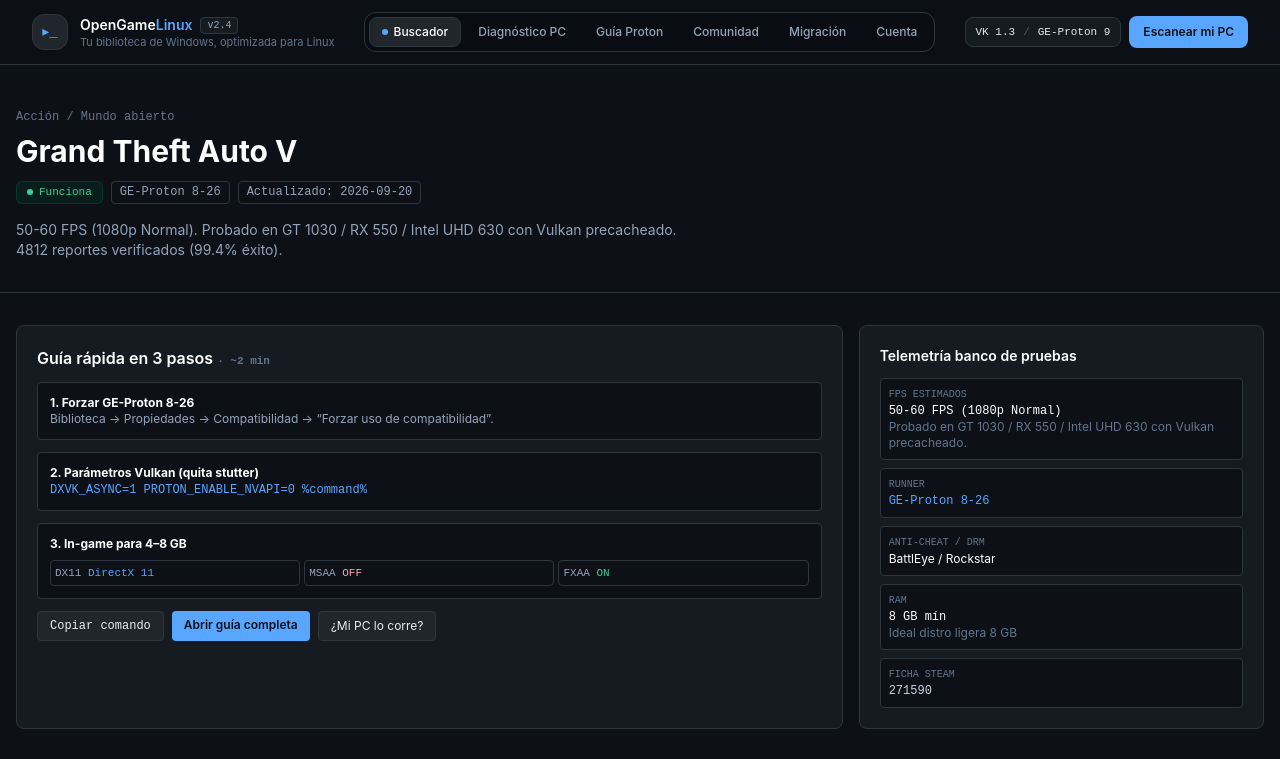
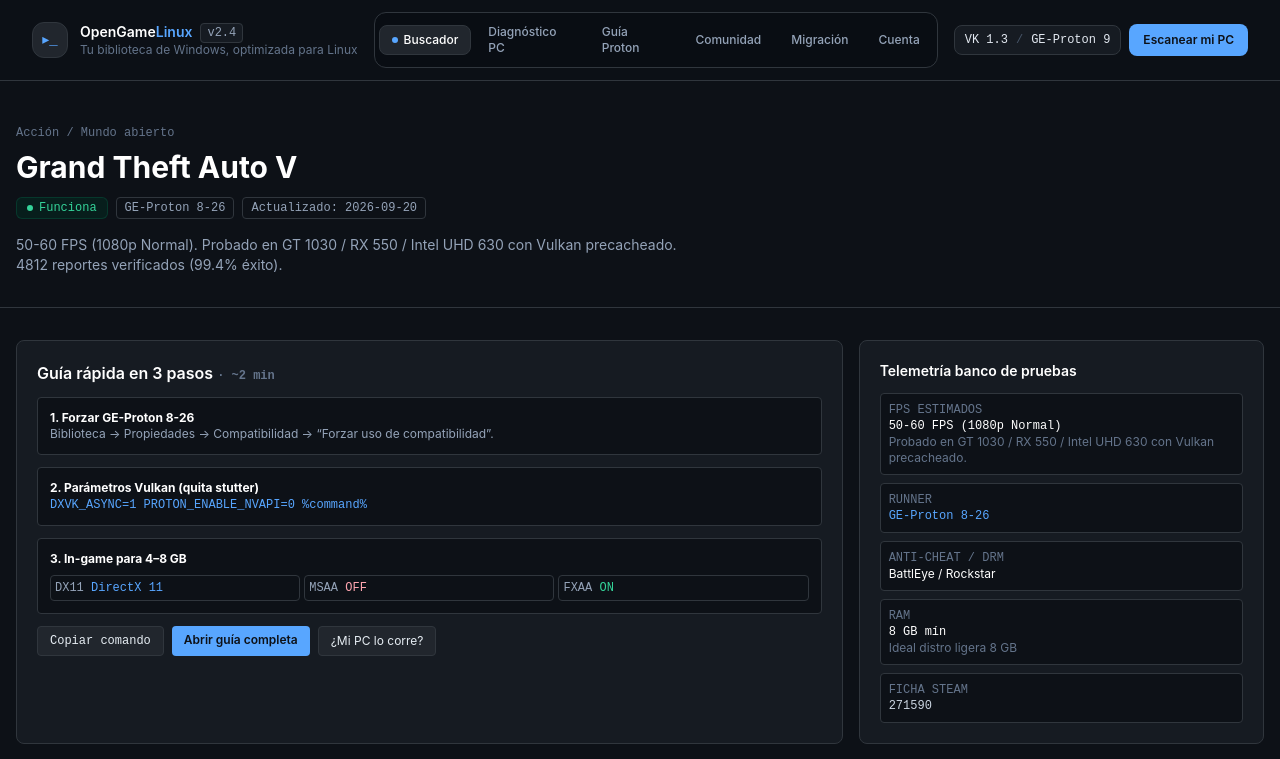
Before and after one commit to SePuLvEdA22/opengame-linux, a Next.js app: page /juegos/1 in a window 1280 px wide. Shown: the top 759 px of the page. Built offline with nearby package versions, Linux system fonts and the light colour scheme.

Commit message:
Bloque 3: micro-labels a text-xs + hero balance/pretty

```diff
--- a/src/app/adopcion/page.tsx
+++ b/src/app/adopcion/page.tsx
@@ -18,7 +18,7 @@
             <article key={d.id} className="steel-card rounded-xl p-5">
               <h2 className="font-semibold text-white">{d.nombre} <span className="font-mono text-xs text-primary">{d.edicion}</span></h2>
               <p className="text-xs text-slate-400 mt-2">{d.descripcion}</p>
-              <p className="font-mono text-[11px] text-emerald-400 mt-2">{d.driverNota} · Mín. {d.ramMinGb} GB</p>
+              <p className="font-mono text-xs text-emerald-400 mt-2">{d.driverNota} · Mín. {d.ramMinGb} GB</p>
             </article>
           ))}
         </div>
--- a/src/app/juegos/[id]/page.tsx
+++ b/src/app/juegos/[id]/page.tsx
@@ -36,12 +36,12 @@
         </section>
         <div className="max-w-7xl mx-auto px-4 py-8 grid grid-cols-1 lg:grid-cols-3 gap-4">
           <div className="lg:col-span-2 steel-card rounded-lg p-5">
-            <h2 className="font-semibold text-white">Guía rápida en 3 pasos <span className="font-mono text-[11px] text-slate-500">· ~2 min</span></h2>
+            <h2 className="font-semibold text-white">Guía rápida en 3 pasos <span className="font-mono text-xs text-slate-500">· ~2 min</span></h2>
             <ol className="text-xs text-slate-400 mt-3 space-y-3 list-none">
               <li className="bg-background border border-outline rounded p-3"><strong className="text-white">1. Forzar {game.protonVersion}</strong><br />Biblioteca → Propiedades → Compatibilidad → “Forzar uso de compatibilidad”.</li>
               <li className="bg-background border border-outline rounded p-3"><strong className="text-white">2. Parámetros Vulkan (quita stutter)</strong><br /><code className="font-mono text-primary break-all">{game.envVars || "(nativo, sin parámetros)"}</code></li>
               <li className="bg-background border border-outline rounded p-3"><strong className="text-white">3. In-game para 4–8 GB</strong>
-                <span className="grid grid-cols-3 gap-1 mt-2 font-mono text-[11px]">
+                <span className="grid grid-cols-3 gap-1 mt-2 font-mono text-xs">
                   <span className="border border-outline rounded p-1">DX11 <em className="text-primary not-italic">DirectX 11</em></span>
                   <span className="border border-outline rounded p-1">MSAA <em className="text-rose-300 not-italic">OFF</em></span>
                   <span className="border border-outline rounded p-1">FXAA <em className="text-emerald-400 not-italic">ON</em></span>
@@ -59,11 +59,11 @@
           <aside className="steel-card rounded-lg p-5">
             <h2 className="font-semibold text-sm text-white">Telemetría banco de pruebas</h2>
             <dl className="mt-3 space-y-2 text-xs">
-              <div className="bg-background border border-outline rounded p-2"><dt className="font-mono text-[10px] text-slate-500">FPS ESTIMADOS</dt><dd className="font-mono text-white">{game.fpsEstimado}</dd><dd className="text-slate-500">{game.fpsDetalle}</dd></div>
-              <div className="bg-background border border-outline rounded p-2"><dt className="font-mono text-[10px] text-slate-500">RUNNER</dt><dd className="font-mono text-primary">{game.protonVersion}</dd></div>
-              <div className="bg-background border border-outline rounded p-2"><dt className="font-mono text-[10px] text-slate-500">ANTI-CHEAT / DRM</dt><dd className="text-white">{game.anticheat ?? "—"} / {game.drm ?? "—"}</dd></div>
-              <div className="bg-background border border-outline rounded p-2"><dt className="font-mono text-[10px] text-slate-500">RAM</dt><dd className="font-mono text-white">{game.reqMinRamGb} GB mín</dd><dd className="text-slate-500">Ideal distro ligera 8 GB</dd></div>
-              <div className="bg-background border border-outline rounded p-2"><dt className="font-mono text-[10px] text-slate-500">FICHA STEAM</dt><dd className="font-mono text-slate-300">{game.steamAppid ?? "Sin ficha (solo launcher externo)"}</dd></div>
+              <div className="bg-background border border-outline rounded p-2"><dt className="font-mono text-xs text-slate-500">FPS ESTIMADOS</dt><dd className="font-mono text-white">{game.fpsEstimado}</dd><dd className="text-slate-500">{game.fpsDetalle}</dd></div>
+              <div className="bg-background border border-outline rounded p-2"><dt className="font-mono text-xs text-slate-500">RUNNER</dt><dd className="font-mono text-primary">{game.protonVersion}</dd></div>
+              <div className="bg-background border border-outline rounded p-2"><dt className="font-mono text-xs text-slate-500">ANTI-CHEAT / DRM</dt><dd className="text-white">{game.anticheat ?? "—"} / {game.drm ?? "—"}</dd></div>
+              <div className="bg-background border border-outline rounded p-2"><dt className="font-mono text-xs text-slate-500">RAM</dt><dd className="font-mono text-white">{game.reqMinRamGb} GB mín</dd><dd className="text-slate-500">Ideal distro ligera 8 GB</dd></div>
+              <div className="bg-background border border-outline rounded p-2"><dt className="font-mono text-xs text-slate-500">FICHA STEAM</dt><dd className="font-mono text-slate-300">{game.steamAppid ?? "Sin ficha (solo launcher externo)"}</dd></div>
             </dl>
           </aside>
         </div>
@@ -75,7 +75,7 @@
                 <div><p className="font-mono text-emerald-400">Linux + tweaks · {comp.linuxFps} FPS · {comp.linuxRamFreeGb} GB libres</p><div className="h-2 rounded bg-background border border-outline mt-1"><div className="h-full bg-emerald-600 rounded" style={{ width: `${Math.min(100, comp.linuxFps)}%` }} /></div></div>
                 <div><p className="font-mono text-slate-500">Windows 10 stock · {comp.windowsFps} FPS · {comp.windowsRamFreeGb} GB libres</p><div className="h-2 rounded bg-background border border-outline mt-1"><div className="h-full bg-slate-600 rounded" style={{ width: `${Math.min(100, comp.windowsFps)}%` }} /></div></div>
               </div>
-              <p className="text-[11px] text-slate-400 mt-3"><strong className="text-white">Conclusión:</strong> {comp.conclusion} (−{comp.latencySavingMs} ms frame-pacing).</p>
+              <p className="text-xs text-slate-400 mt-3"><strong className="text-white">Conclusión:</strong> {comp.conclusion} (−{comp.latencySavingMs} ms frame-pacing).</p>
             </div>
           </div>
         )}
--- a/src/app/page.tsx
+++ b/src/app/page.tsx
@@ -44,10 +44,10 @@
           <p className="inline-flex px-3 py-1 rounded-full bg-surface-container border border-outline text-xs font-mono text-slate-300 mb-6">
             Optimizado para laptops antiguas, iGPUs y 4–8 GB RAM
           </p>
-          <h1 className="font-semibold text-3xl sm:text-5xl tracking-tight text-white mb-4">
+          <h1 className="font-semibold text-3xl sm:text-5xl tracking-tight text-white mb-4 text-balance max-w-[680px] mx-auto">
             ¿Tu juego de Windows corre en <span className="text-primary">Linux</span>?
           </h1>
-          <p className="text-sm sm:text-base text-slate-400 max-w-2xl mx-auto mb-8">
+          <p className="text-sm sm:text-base text-slate-400 max-w-2xl mx-auto mb-8 text-pretty">
             Descúbrelo en segundos antes de migrar. Estado, causa del fallo y soluciones verificadas.
           </p>
           <form action="/buscar" method="get" role="search" className="w-full max-w-2xl mx-auto bg-surface-container border border-outline p-2 rounded-xl">
@@ -89,7 +89,7 @@
                   {f.q}
                   <span aria-hidden className="text-primary shrink-0 group-open:rotate-180 transition-transform">▾</span>
                 </summary>
-                <p className="text-xs text-slate-400 mt-2 leading-relaxed">{f.a}</p>
+                <p className="text-xs text-slate-400 mt-2 leading-relaxed text-pretty">{f.a}</p>
               </details>
             ))}
           </div>
--- a/src/components/comunidad-client.tsx
+++ b/src/components/comunidad-client.tsx
@@ -56,14 +56,14 @@
           return (
             <article key={r.id} className="steel-card rounded-lg p-5">
               <div className="flex justify-between gap-2">
-                <p className="font-medium text-sm text-white">{r.autor} <span className="font-mono text-[11px] text-slate-500">· {g?.nombre}</span></p>
+                <p className="font-medium text-sm text-white">{r.autor} <span className="font-mono text-xs text-slate-500">· {g?.nombre}</span></p>
                 <span className={`font-mono text-xs px-2 py-0.5 rounded border ${r.estado === "verificada" ? "text-emerald-400 border-emerald-800/40 bg-emerald-950/50" : "text-amber-300 border-amber-800/40"}`}>
                   {r.estado === "verificada" ? "✓ Solución verificada" : r.estado}
                 </span>
               </div>
-              <p className="font-mono text-[11px] text-primary mt-1">GPU: {r.gpu} · {r.fps} FPS</p>
+              <p className="font-mono text-xs text-primary mt-1">GPU: {r.gpu} · {r.fps} FPS</p>
               <p className="text-xs text-slate-400 bg-background border border-outline rounded p-3 mt-2">“{r.texto}”</p>
-              <div className="flex justify-between items-center mt-3 font-mono text-[11px] text-slate-500">
+              <div className="flex justify-between items-center mt-3 font-mono text-xs text-slate-500">
                 <span>{r.fecha}</span>
                 <span className="flex gap-1">
                   <button onClick={() => votar(r.id)} className="px-2.5 py-1 rounded bg-surface-container-high border border-outline" aria-label={`Marcar útil reporte de ${r.autor}`}>
--- a/src/components/guia-client.tsx
+++ b/src/components/guia-client.tsx
@@ -28,7 +28,7 @@
     <div className="grid grid-cols-1 lg:grid-cols-12 gap-4">
       <div className="lg:col-span-8 flex flex-col gap-4">
         <div className="steel-card rounded-xl p-5">
-          <label htmlFor="guia-juego" className="font-mono text-[11px] text-slate-500">JUEGO</label>
+          <label htmlFor="guia-juego" className="font-mono text-xs text-slate-500">JUEGO</label>
           <span className="relative block mt-1">
             <select id="guia-juego" value={gameId} onChange={(e) => { setGameId(Number(e.target.value)); setProton(null); }}
               className="w-full h-10 rounded bg-background border border-outline pl-3 pr-9 text-sm appearance-none">
@@ -63,7 +63,7 @@
         </fieldset>
       </div>
       <aside className="lg:col-span-4 steel-card rounded-xl p-5 h-fit lg:sticky lg:top-20">
-        <p className="font-mono text-[11px] text-slate-500">PERFIL GENERADO</p>
+        <p className="font-mono text-xs text-slate-500">PERFIL GENERADO</p>
         <h2 className="font-semibold text-white">{profile.juego}</h2>
         <p className="font-mono text-xs text-primary">{profile.launcher} · {activeProton}</p>
         <pre className="mt-3 font-mono text-xs text-emerald-300 bg-background border border-outline rounded-lg p-3 break-all whitespace-pre-wrap">{cmd}</pre>
@@ -74,7 +74,7 @@
         <ol className="text-xs text-slate-400 mt-4 space-y-1 list-decimal list-inside">
           {profile.pasos.map((s, i) => <li key={i}>{s}</li>)}
         </ol>
-        <p className="font-mono text-[11px] text-slate-500 mt-3">100% reversible · sin terminal obligatorio</p>
+        <p className="font-mono text-xs text-slate-500 mt-3">100% reversible · sin terminal obligatorio</p>
       </aside>
     </div>
   );
--- a/src/components/ui.tsx
+++ b/src/components/ui.tsx
@@ -11,7 +11,7 @@
 export function StatusBadge({ estado }: { estado: CompatEstado }) {
   const m = MAP[estado];
   return (
-    <span className={`inline-flex items-center gap-1.5 px-2.5 py-0.5 rounded-md text-[11px] font-mono font-medium border ${m.cls}`}>
+    <span className={`inline-flex items-center gap-1.5 px-2.5 py-0.5 rounded-md text-xs font-mono font-medium border ${m.cls}`}>
       <span aria-hidden className="w-1.5 h-1.5 rounded-full bg-current" />
       {m.label}
     </span>
@@ -38,9 +38,9 @@
             <span aria-hidden className="flex items-center justify-center w-9 h-9 rounded-xl bg-surface-container-high border border-outline font-mono text-sm text-primary">▸_</span>
             <span className="flex flex-col leading-tight">
               <span className="font-semibold text-sm text-white">OpenGame<span className="text-primary">Linux</span>
-                <span className="ml-2 font-mono text-[10px] font-medium px-1.5 py-0.5 rounded bg-surface-container text-slate-400 border border-outline align-middle">v2.4</span>
+                <span className="ml-2 font-mono text-xs font-medium px-1.5 py-0.5 rounded bg-surface-container text-slate-400 border border-outline align-middle">v2.4</span>
               </span>
-              <span className="text-[11px] text-slate-500 hidden sm:inline">Tu biblioteca de Windows, optimizada para Linux</span>
+              <span className="text-xs text-slate-500 hidden sm:inline">Tu biblioteca de Windows, optimizada para Linux</span>
             </span>
           </Link>
           <nav aria-label="Principal" className="hidden lg:flex items-center gap-1 bg-surface-container-lowest/60 border border-outline rounded-xl p-1">
@@ -52,7 +52,7 @@
             {link("/cuenta", "Cuenta", "cuenta")}
           </nav>
           <span className="flex items-center gap-2 shrink-0">
-            <span className="hidden xl:flex items-center gap-2 font-mono text-[11px] text-slate-400 border border-outline rounded-lg px-2.5 py-1.5 bg-surface-container">
+            <span className="hidden xl:flex items-center gap-2 font-mono text-xs text-slate-400 border border-outline rounded-lg px-2.5 py-1.5 bg-surface-container">
               <span className="text-slate-200">VK 1.3</span><span aria-hidden className="text-slate-600">/</span><span className="text-slate-200">GE-Proton 9</span>
             </span>
             <Link href="/diagnostico" className="inline-flex items-center gap-1.5 px-3.5 py-2 rounded-lg text-xs font-semibold text-[#0d1117] bg-primary hover:brightness-110 transition">
```
Also changed, not shown: src/components/diagnostico-client.tsx (+5 -5 lines).
